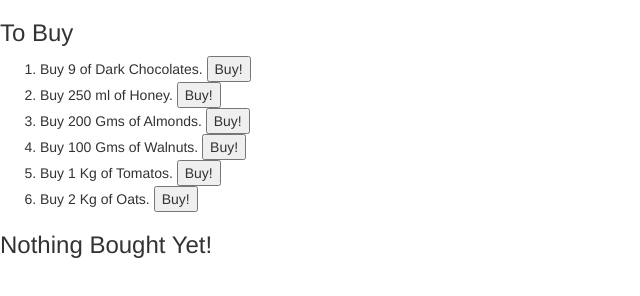
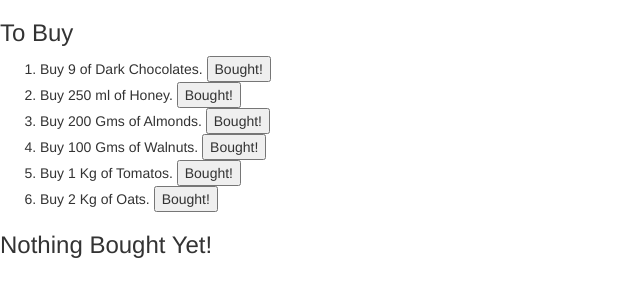
Before and after one commit to satishthulva/angular, a plain HTML site: page mod2_asgn/index.html in a window 1280 px wide. Shown: the whole page, without its empty margins (0-640 px from the left). Drawn offline with Linux system fonts and the light colour scheme.

```diff
--- a/mod2_asgn/index.html
+++ b/mod2_asgn/index.html
@@ -14,7 +14,7 @@
       <ol>
         <li ng-repeat="item in buyCtrl.items" class="row-fluid span9">
           <span class="span6">Buy {{item.quantity}} of {{item.name}}.</span>
-          <button ng-click="buyCtrl.removeItem($index)" class="span2">Buy!</button>
+          <button ng-click="buyCtrl.removeItem($index)" class="span2">Bought!</button>
           <br>
         </li>
       </ol>
```
